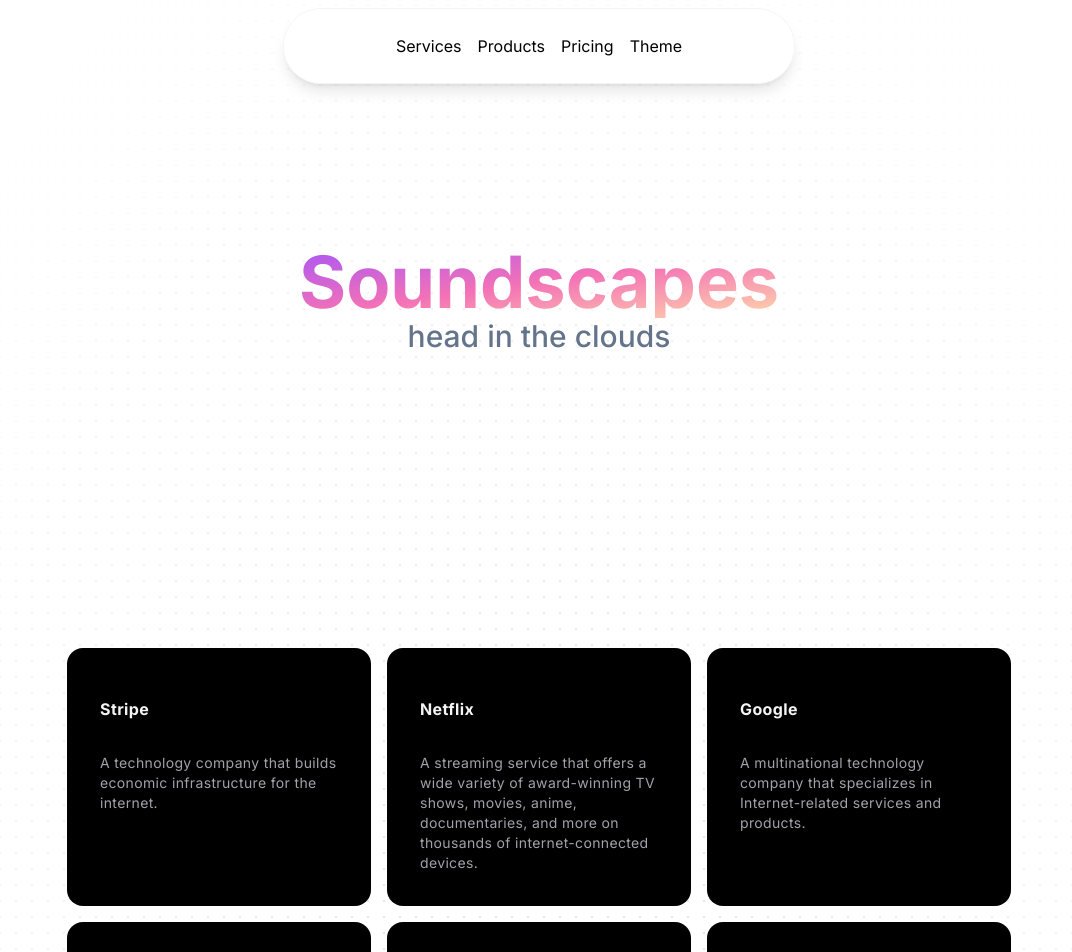
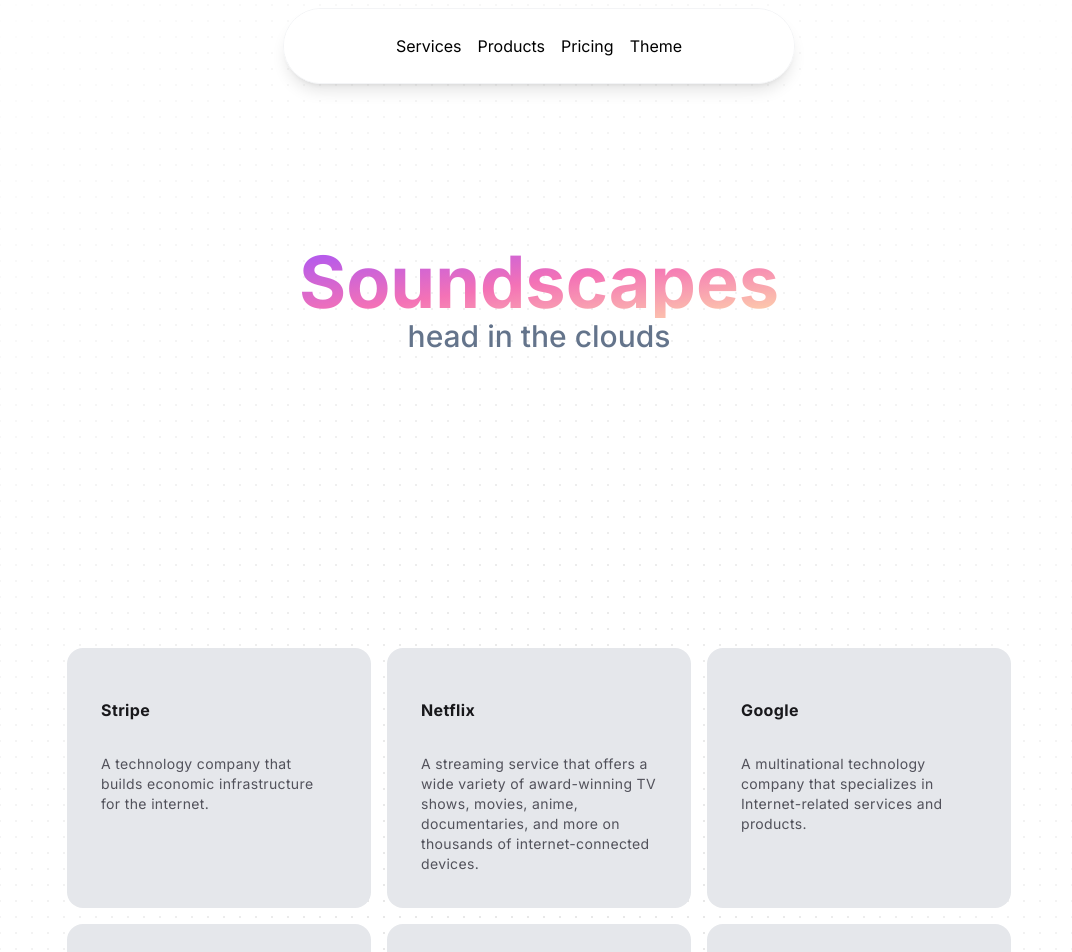
Before and after one commit to srujanr40/soundscapes, a Next.js app in the folder app/: page / in a window 1280 px wide. Shown: the top 952 px of the page, without its empty margins (101-1173 px from the left). Built offline with nearby package versions, Linux system fonts and the light colour scheme.

Commit message:
better card styling

```diff
--- a/app/src/components/ui/card-hover-effect.tsx
+++ b/app/src/components/ui/card-hover-effect.tsx
@@ -35,7 +35,7 @@ export const HoverEffect = ({
           <AnimatePresence>
             {hoveredIndex === idx && (
               <motion.span
-                className="absolute inset-0 h-full w-full bg-neutral-200 dark:bg-slate-800/[0.8] block  rounded-3xl"
+                className="absolute inset-0 h-full w-full bg-pink-100 dark:bg-fuchsia-900/[0.8] block  rounded-3xl"
                 layoutId="hoverBackground"
                 initial={{ opacity: 0 }}
                 animate={{
@@ -69,7 +69,7 @@ export const Card = ({
   return (
     <div
       className={cn(
-        "rounded-2xl h-full w-full p-4 overflow-hidden bg-black dark:bg-black border border-transparent dark:border-white/[0.2] group-hover:border-slate-700 relative z-20",
+        "rounded-2xl h-full w-full p-4 overflow-hidden bg-gray-200 dark:bg-black border-2 border-transparent dark:border-white/[0.2] dark:group-hover:border-fuchsia-300 group-hover:border-fuchsia-400 relative z-20",
         className
       )}
     >
@@ -87,7 +87,7 @@ export const CardTitle = ({
   children: React.ReactNode;
 }) => {
   return (
-    <h4 className={cn("text-zinc-100 dark:text-zinc-100 font-bold tracking-wide mt-4", className)}>
+    <h4 className={cn("text-zinc-900 dark:text-zinc-100 font-bold tracking-wide mt-4", className)}>
       {children}
     </h4>
   );
@@ -102,7 +102,7 @@ export const CardDescription = ({
   return (
     <p
       className={cn(
-        "mt-8 text-zinc-400 dark:text-zinc-100 tracking-wide leading-relaxed text-sm",
+        "mt-8 text-zinc-600 dark:text-zinc-100 tracking-wide leading-relaxed text-sm",
         className
       )}
     >
```
